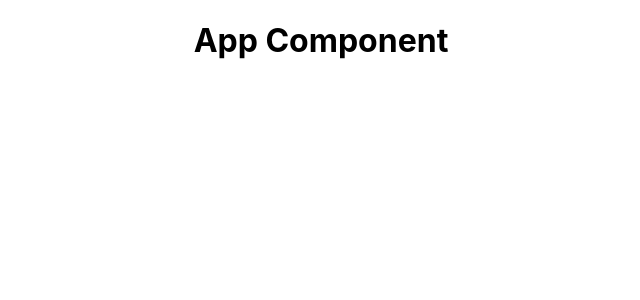
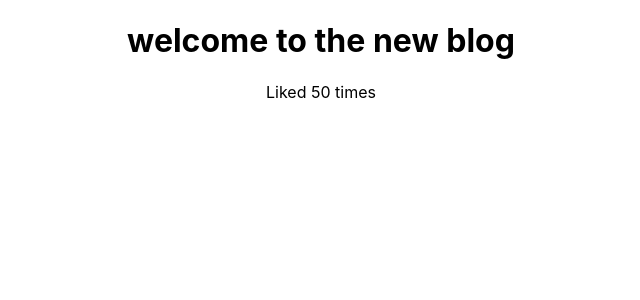
Before and after one commit to brightamoi/dojo-blog, a React (Create React App) app: page / in a window 1280 px wide. Shown: the top 300 px of the page, without its empty margins (319-959 px from the left). Built offline with nearby package versions, Linux system fonts and the light colour scheme.

Commit message:
Dynamic values

```diff
--- a/src/App.js
+++ b/src/App.js
@@ -1,10 +1,13 @@
 import "./App.css";
 
 function App() {
+  const title = "welcome to the new blog";
+  const likes = 50;
   return (
     <div className="App">
       <div className="content">
-        <h1>App Component</h1>
+        <h1>{title}</h1>
+        <p>Liked {likes} times</p>
       </div>
     </div>
   );
```
